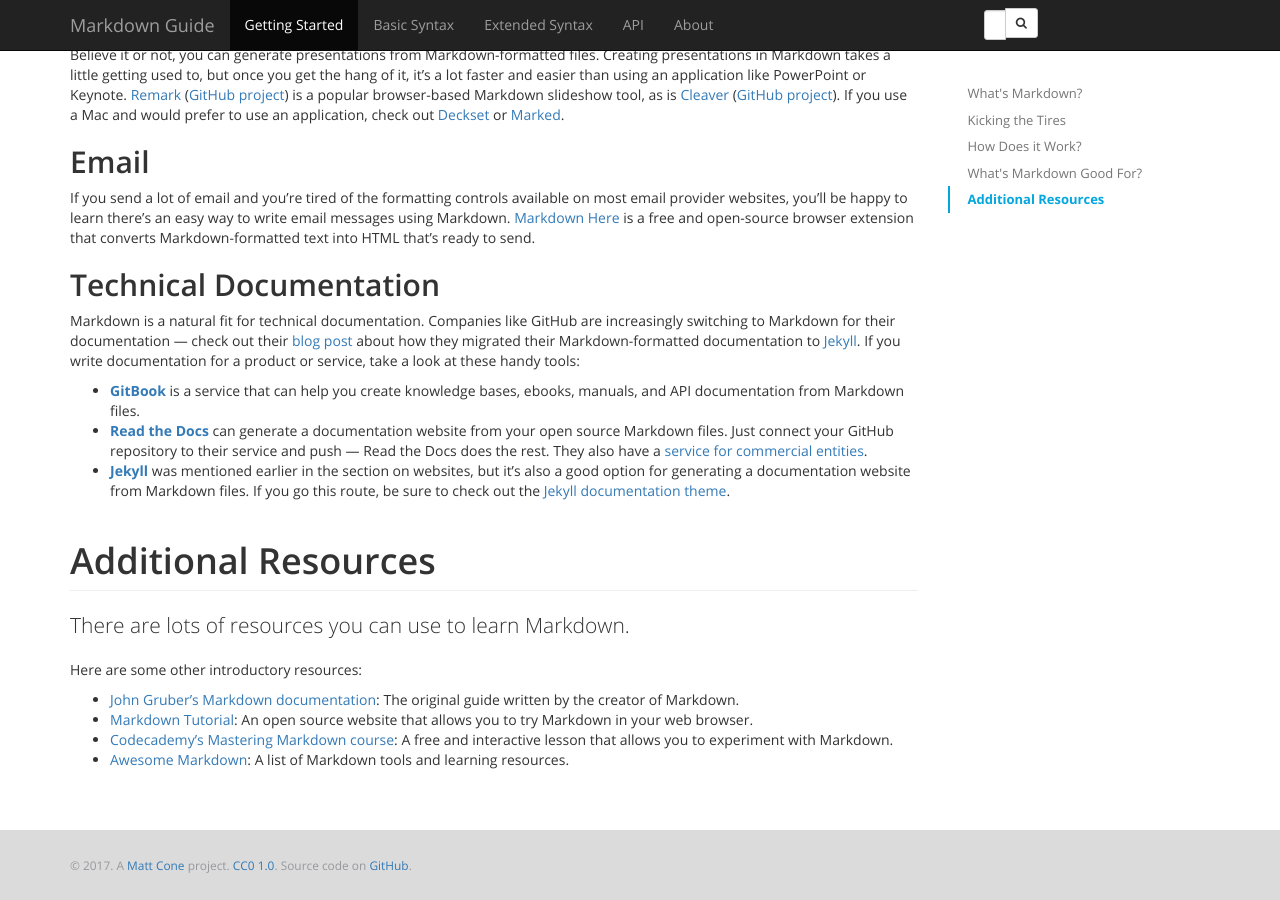
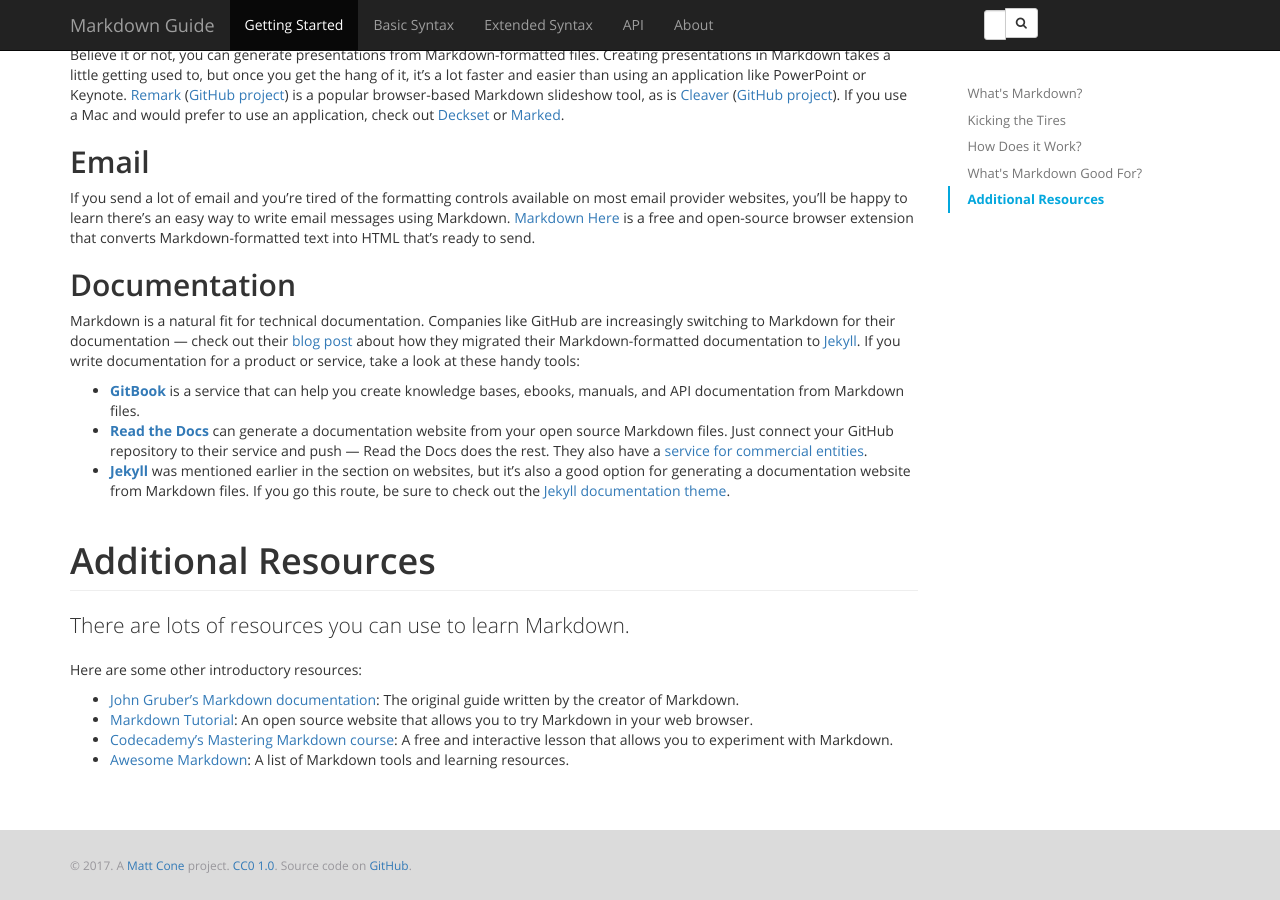
Before and after one commit to mattcone/markdown-guide, a Jekyll site: the page built from getting-started.md, in a window 1280 px wide and 900 px high, scrolled down 4931 px. Built offline with Jekyll 4.4.1, drawn with Linux system fonts in a browser that asks for light colours; comment, search, counter and statistics services are not loaded.

Commit message:
Shorten to documentation

```diff
--- a/_getting-started/whats-markdown-good-for.md
+++ b/_getting-started/whats-markdown-good-for.md
@@ -53,7 +53,7 @@
 
 If you send a lot of email and you're tired of the formatting controls available on most email provider websites, you'll be happy to learn there's an easy way to write email messages using Markdown. [Markdown Here](http://markdown-here.com) is a free and open-source browser extension that converts Markdown-formatted text into HTML that's ready to send.
 
-## Technical Documentation
+## Documentation
 
 Markdown is a natural fit for technical documentation. Companies like GitHub are increasingly switching to Markdown for their documentation — check out their [blog post](https://github.com/blog/1939-how-github-uses-github-to-document-github) about how they migrated their Markdown-formatted documentation to [Jekyll](https://jekyllrb.com/). If you write documentation for a product or service, take a look at these handy tools:
 
```
